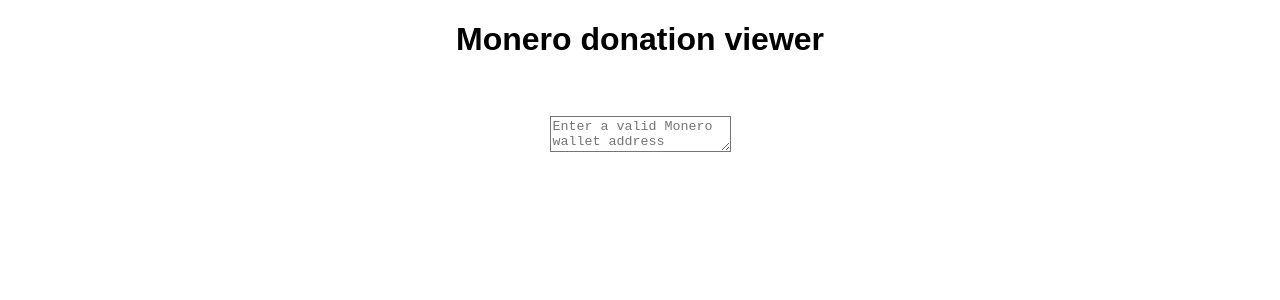
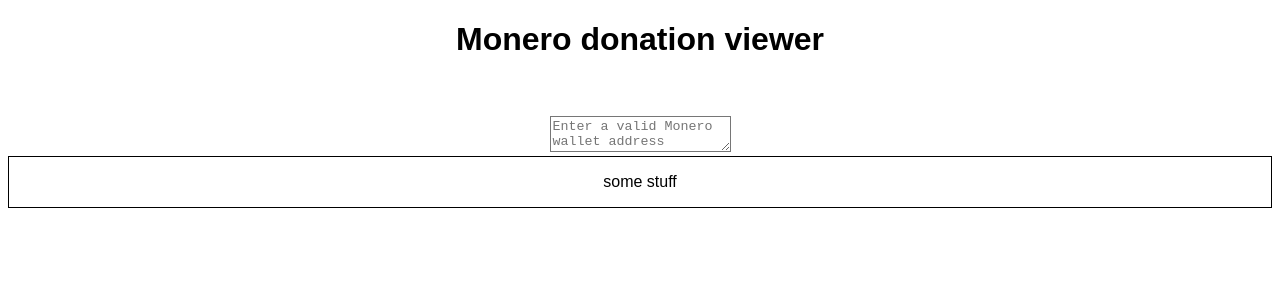
Before and after one commit to BeanTosser/monero_donation_viewer, a React (Create React App) app: page / in a window 1280 px wide. Shown: the top 300 px of the page. Built offline with nearby package versions, Linux system fonts and the light colour scheme.

Commit message:
Add TransactionList component. Consider changing name to "DepositList" or "DonationList".

```diff
--- a/src/App.js
+++ b/src/App.js
@@ -1,6 +1,6 @@
 import "./styles.css";
 import AddressEntryField from "./Components/AddressEntryField.js";
-
+import TransactionList from "./Components/TransactionList.js";
 export default function App() {
   return (
     <div className="App">
@@ -8,6 +8,7 @@
       <br />
       <br />
       <AddressEntryField />
+      <TransactionList />
     </div>
   );
 }
--- a/src/Components/AddressEntryField.js
+++ b/src/Components/AddressEntryField.js
@@ -12,13 +12,14 @@
 
   const verifyValidInput = function (input) {
     if (
-      MoneroUtils.isValidAddress(input, MoneroNetworkType.STAGENET) |
+      MoneroUtils.isValidAddress(input, MoneroNetworkType.MAINNET) |
       (input === "")
     ) {
       // An empty address ("") is always considered valid
       setInputIsValid(true);
     } else {
       setInputIsValid(false);
+      console.log("Invalid input: " + input);
     }
   };
 
--- /dev/null
+++ b/src/Components/TransactionList.js
@@ -0,0 +1,9 @@
+import "./css/AddressEntryField.css";
+
+export default function (props) {
+  return (
+    <div className="donation_list">
+      <p>some stuff</p>
+    </div>
+  );
+}
--- /dev/null
+++ b/src/Components/css/AddressEntryField.css
@@ -0,0 +1,5 @@
+.donation_list {
+  border: 1px solid black;
+  min-width: 150px;
+  min-height: 40px;
+}
```
